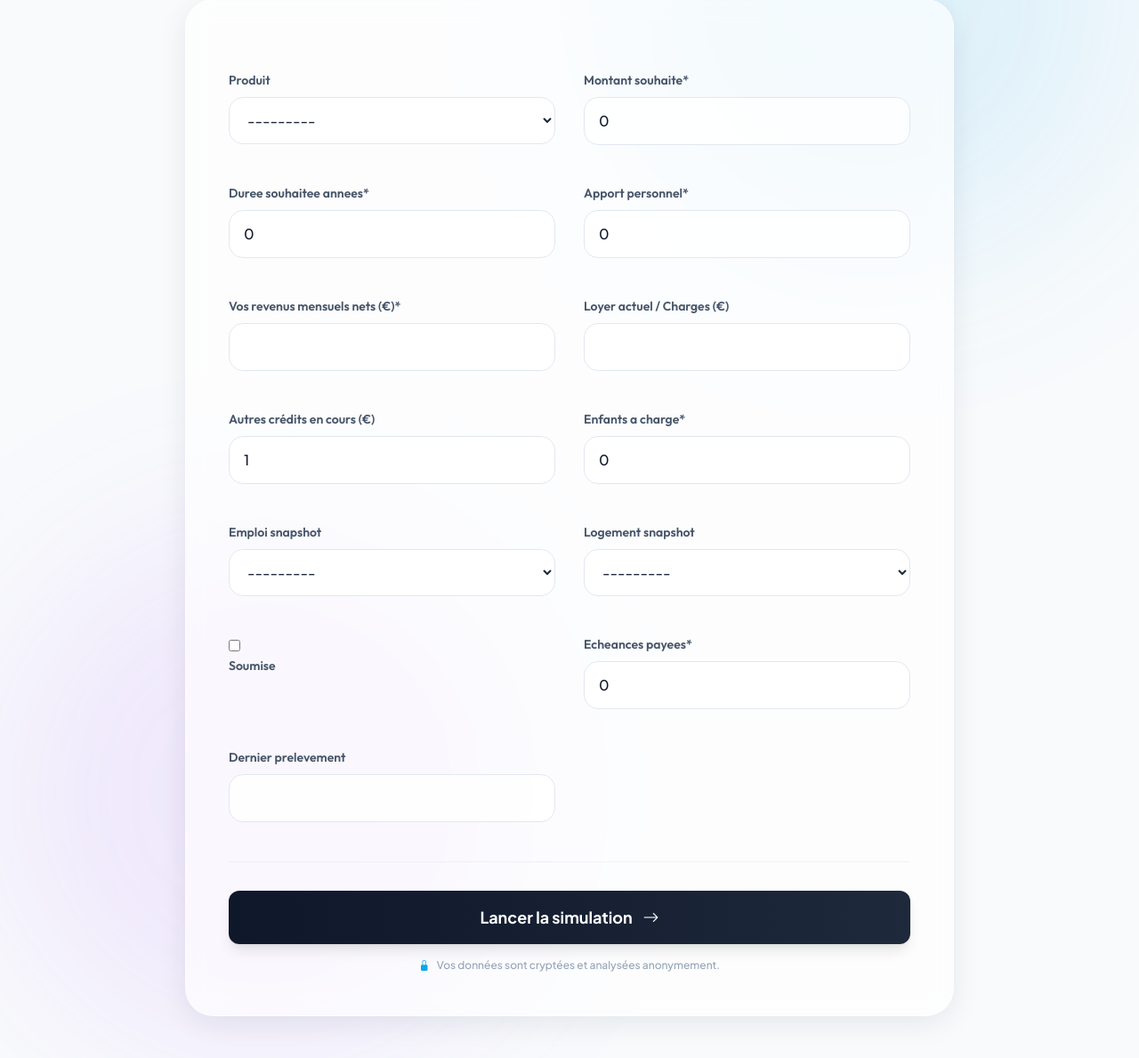
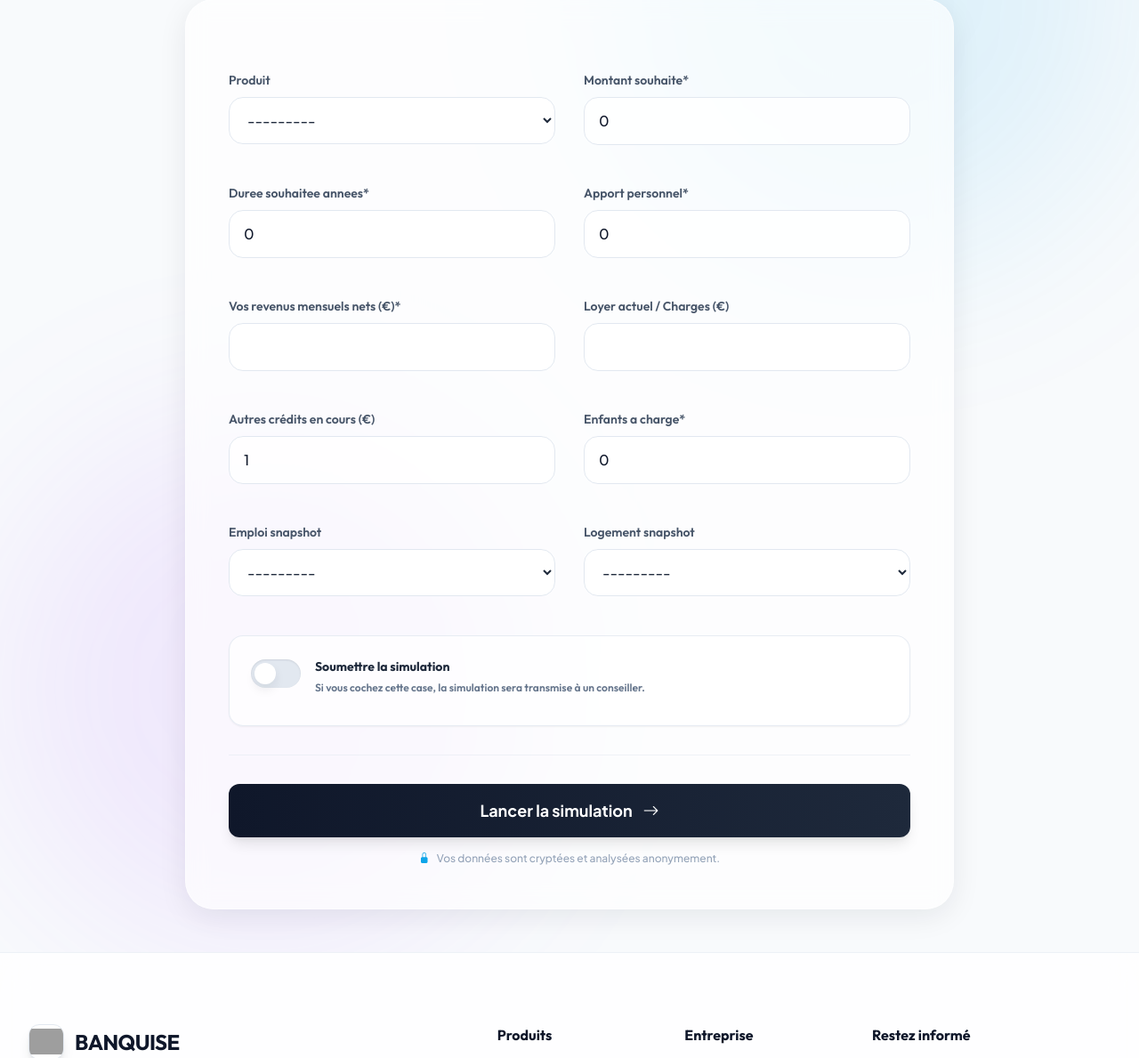
Before and after one commit to binksterrel/Banquise, a Django app: page /simulation/ in a window 1280 px wide. Shown: the part 385-1574 px from the top of the page at 89% size. Run offline with Django 4.2, Linux system fonts and the light colour scheme; a user stored in the database is signed in; data comes from the database, SQL or seed files in the repository; some libraries are stand-ins or nearby versions; grey boxes are pictures that could not be loaded.

Commit message:
Improve simulation submission toggle and enlarge favicon

```diff
--- a/scoring/forms.py
+++ b/scoring/forms.py
@@ -194,7 +194,8 @@ class SimulationPretForm(forms.ModelForm):
         exclude = [
             'user', 'statut', 'date_demande',
             'score_calcule', 'taux_calcule', 'recommendation',
-            'sante_snapshot', 'ia_decision', 'mensualite_calculee'
+            'sante_snapshot', 'ia_decision', 'mensualite_calculee',
+            'echeances_payees', 'dernier_prelevement'
         ]
 
     def __init__(self, *args, **kwargs):
@@ -222,6 +223,12 @@ class SimulationPretForm(forms.ModelForm):
                 # Assure la validation côté serveur
                 if hasattr(field, 'min_value') and field.min_value is None:
                     field.min_value = min_val
+        if 'soumise' in self.fields:
+            self.fields['soumise'].label = "Soumettre la simulation"
+            self.fields['soumise'].help_text = "Si vous cochez cette case, la simulation sera transmise à un conseiller."
+            self.fields['soumise'].widget.attrs.update({
+                'class': 'toggle-input sr-only'
+            })
 
     def clean(self):
         cleaned = super().clean()
--- a/scoring/views.py
+++ b/scoring/views.py
@@ -1323,6 +1323,7 @@ def page_simulation(request):
             form.fields['dettes_mensuelles'].min_value = accepted_count
             form.fields['dettes_mensuelles'].widget.attrs['min'] = accepted_count
         if form.is_valid():
+            soumettre = bool(form.cleaned_data.get('soumise'))
             demande = form.save(commit=False)
             demande.user = request.user
             # Valeurs par défaut pour éviter les None / chaînes vides
@@ -1398,9 +1399,14 @@ def page_simulation(request):
             demande.recommendation = recommendation
             # Toujours validation admin finale
             demande.statut = 'EN_ATTENTE'
-            demande.soumise = False
+            demande.soumise = soumettre
 
             demande.save()
+            if soumettre:
+                messages.success(request, "Simulation envoyée aux conseillers.")
+                notifier(request.user, "Demande de crédit envoyée", f"Avis automatique : {demande.ia_decision or 'En attente'}. Un conseiller va répondre.", "CREDIT", url=reverse('historique'))
+                for admin in User.objects.filter(is_staff=True):
+                    notifier(admin, "Nouvelle demande de crédit", f"{request.user.username} a validé sa simulation ({demande.montant_souhaite} €).", "CREDIT", url=reverse('admin_manage_credits'))
             return redirect('resultat_simulation', demande_id=demande.id)
     else:
         initial = {}
--- a/templates/base.html
+++ b/templates/base.html
@@ -14,12 +14,11 @@
         rel="stylesheet">
 
     <link rel="stylesheet" href="https://cdn.jsdelivr.net/npm/bootstrap-icons@1.11.3/font/bootstrap-icons.min.css">
-    <link rel="icon" type="image/png" sizes="32x32" href="{% static 'docs/logobanquise.png' %}">
-    <link rel="icon" type="image/png" sizes="64x64" href="{% static 'docs/logobanquise.png' %}">
-    <link rel="icon" type="image/png" sizes="96x96" href="{% static 'docs/logobanquise.png' %}">
-    <link rel="icon" type="image/png" sizes="256x256" href="{% static 'docs/logobanquise.png' %}">
-    <link rel="icon" type="image/png" sizes="512x512" href="{% static 'docs/logobanquise.png' %}">
-    <link rel="apple-touch-icon" sizes="180x180" href="{% static 'docs/logobanquise.png' %}">
+    <link rel="icon" type="image/png" sizes="32x32" href="{% static 'docs/favicon.png' %}">
+    <link rel="icon" type="image/png" sizes="192x192" href="{% static 'docs/favicon.png' %}">
+    <link rel="icon" type="image/png" sizes="512x512" href="{% static 'docs/favicon.png' %}">
+    <link rel="icon" type="image/png" sizes="1024x1024" href="{% static 'docs/favicon.png' %}">
+    <link rel="apple-touch-icon" sizes="180x180" href="{% static 'docs/favicon.png' %}">
 
     <script src="https://cdn.tailwindcss.com"></script>
 
--- a/templates/scoring/saisie_client.html
+++ b/templates/scoring/saisie_client.html
@@ -34,6 +34,49 @@
     }
 
     /* Animation Blob héritée de base.html */
+    .toggle-input {
+        position: absolute;
+        opacity: 0;
+        pointer-events: none;
+    }
+
+    .toggle-pill {
+        position: relative;
+        width: 56px;
+        height: 32px;
+        border-radius: 9999px;
+        background: #e2e8f0;
+        transition: all 0.25s ease;
+        box-shadow: inset 0 1px 2px rgba(15, 23, 42, 0.1);
+    }
+
+    .toggle-pill::after {
+        content: "";
+        position: absolute;
+        top: 4px;
+        left: 4px;
+        width: 24px;
+        height: 24px;
+        border-radius: 9999px;
+        background: #fff;
+        box-shadow: 0 6px 12px rgba(15, 23, 42, 0.08);
+        transition: all 0.25s ease;
+    }
+
+    .toggle-input:focus-visible + .toggle-pill {
+        outline: 3px solid rgba(14, 165, 233, 0.25);
+        outline-offset: 2px;
+    }
+
+    .toggle-input:checked + .toggle-pill {
+        background: linear-gradient(90deg, #0ea5e9, #22c55e);
+        box-shadow: inset 0 1px 2px rgba(14, 165, 233, 0.18);
+    }
+
+    .toggle-input:checked + .toggle-pill::after {
+        transform: translateX(24px);
+        box-shadow: 0 8px 16px rgba(34, 197, 94, 0.15);
+    }
 </style>
 {% endblock %}
 
@@ -66,7 +109,25 @@
                 {% csrf_token %}
 
                 <div class="grid md:grid-cols-2 gap-8">
-                    {{ form|crispy }}
+                    {% for field in form %}
+                        {% if field.name != 'soumise' %}
+                            {{ field|as_crispy_field }}
+                        {% endif %}
+                    {% endfor %}
+                </div>
+
+                <div class="rounded-2xl border border-slate-200/80 bg-white/70 p-5 md:p-6 shadow-sm">
+                    <label for="{{ form.soumise.id_for_label }}" class="flex items-start gap-4 cursor-pointer">
+                        {{ form.soumise }}
+                        <span class="toggle-pill mt-0.5"></span>
+                        <span class="flex flex-col gap-1">
+                            <span class="text-sm font-bold text-slate-800">Soumettre la simulation</span>
+                            <span class="text-xs text-slate-500 leading-relaxed">Si vous cochez cette case, la simulation sera transmise à un conseiller.</span>
+                        </span>
+                    </label>
+                    {% if form.soumise.errors %}
+                        <p class="text-sm text-red-500 mt-3">{{ form.soumise.errors|join:", " }}</p>
+                    {% endif %}
                 </div>
 
                 <div class="pt-8 border-t border-slate-200/50">
```
Also changed, not shown: 1 other file.
